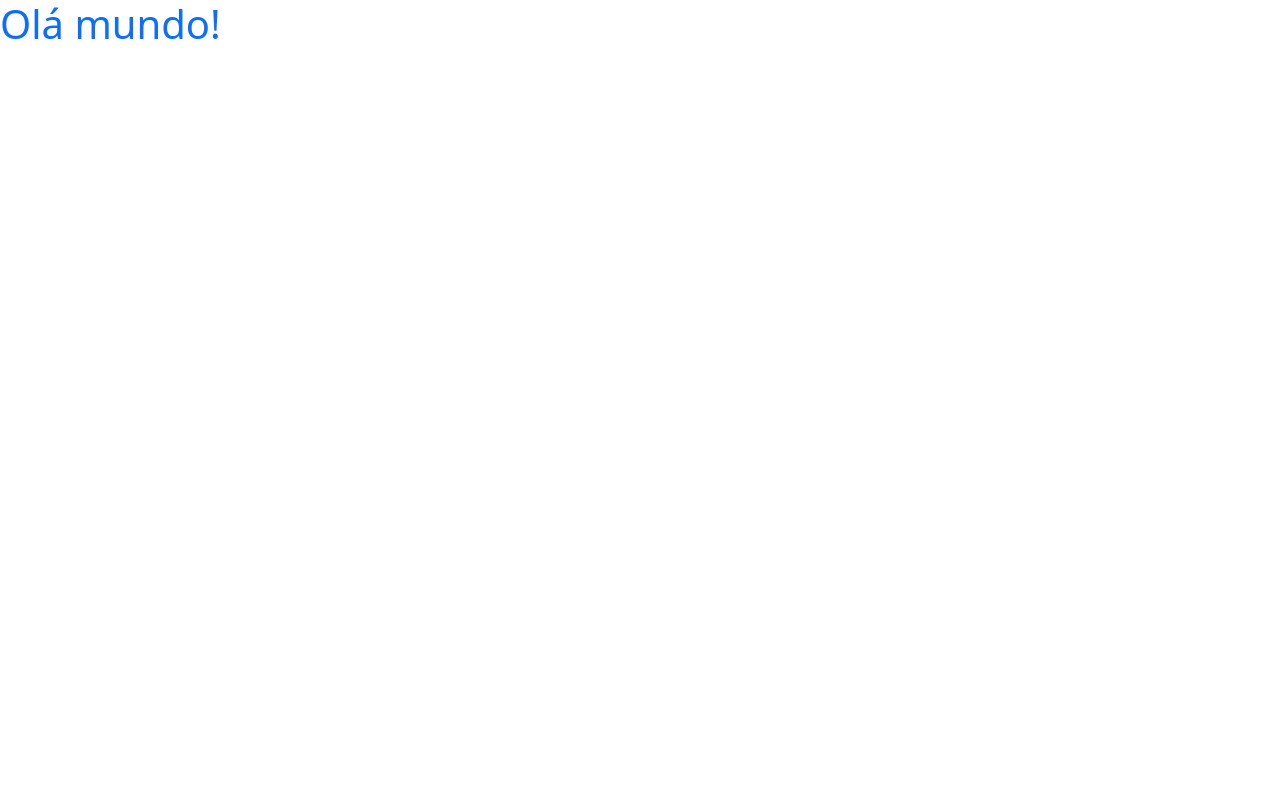
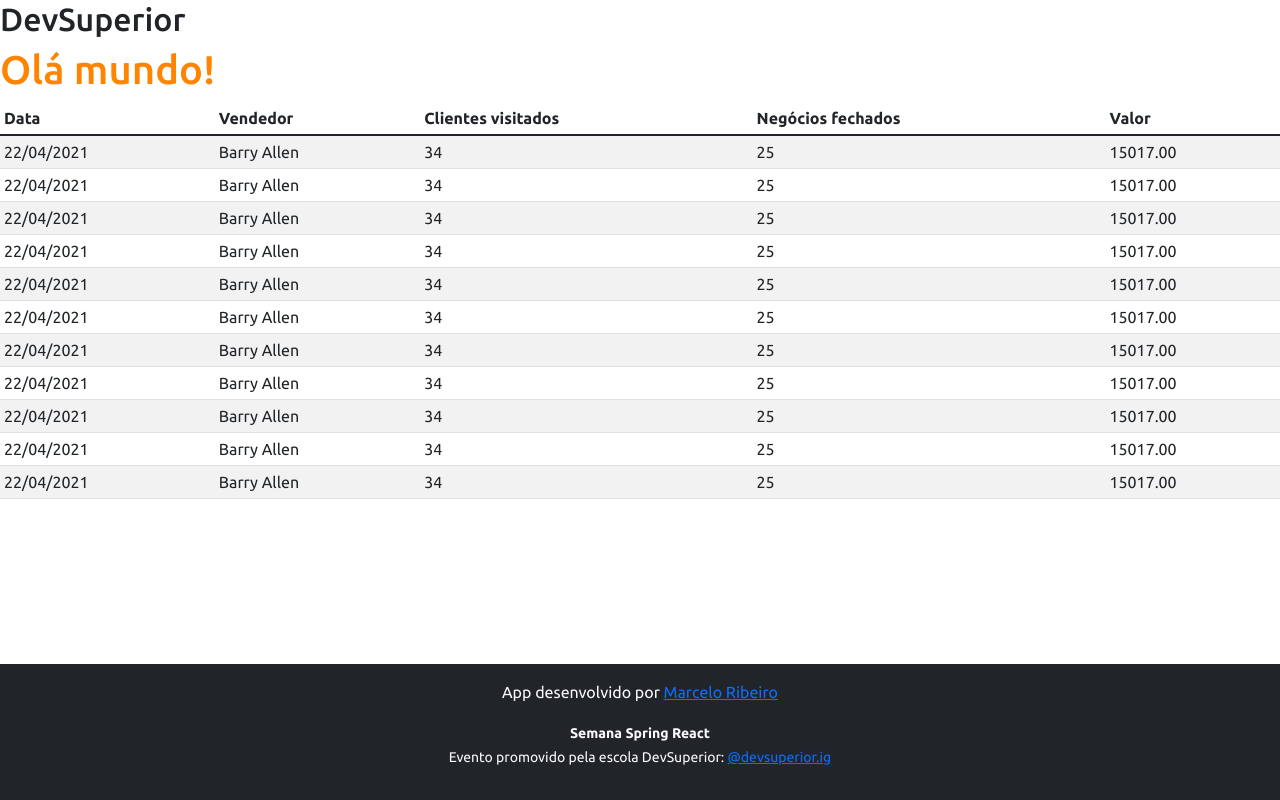
Before and after one commit to Marceloeletron/projeto-sds3, a React (Create React App) app in the folder frontend/: page / in a window 1280 px wide. Built offline with nearby package versions, Linux system fonts and the light colour scheme.

Commit message:
Basic static components

```diff
--- a/frontend/src/App.tsx
+++ b/frontend/src/App.tsx
@@ -1,8 +1,18 @@
+import DataTable from "components";
+import Footer from "components/footer";
+import NavBar from "components/NavBar";
+
 function App() {
   return (
-    <div>
-      <h1 className="text-primary">Olá mundo!</h1>
-    </div>
+    <>
+      <NavBar />
+      <div className="conteiner">
+        <h1 className="text-primary">Olá mundo!</h1>
+
+        <DataTable />
+      </div>
+      <Footer />
+    </>
   );
 }
 
--- a/frontend/src/assets/css/styles.css
+++ b/frontend/src/assets/css/styles.css
@@ -0,0 +1,32 @@
+@import url('https://fonts.googleapis.com/css2?family=Ubuntu:wght@300;400;500;700&display=swap');
+:root {
+    --color-primary: #FF8400;
+}
+
+html, body {
+    height: 100%;
+    font-family: "Ubuntu", sans-serif;
+}
+
+#root {
+    display: flex;
+    flex-direction: column;
+    height: 100%;
+}
+
+.content {
+    flex: 1 0 auto;
+}
+
+.footer {
+    flex-shrink: 0;
+    text-align: center;
+}
+
+.bg-primary {
+    background-color: var(--color-primary) !important;
+}
+
+.text-primary {
+    color: var(--color-primary) !important;
+}
--- /dev/null
+++ b/frontend/src/components/NavBar/index.tsx
@@ -0,0 +1,9 @@
+function NavBar() {
+    return (
+        <div>
+            <h2>DevSuperior</h2>
+        </div>
+    );
+}
+
+export default NavBar;
--- /dev/null
+++ b/frontend/src/components/footer/index.tsx
@@ -0,0 +1,13 @@
+const Footer = () => {
+    return (
+        <footer className="footer mt-auto py-3 bg-dark">
+  <div className="container">
+    <p className="text-light">App desenvolvido por <a href="https://github.com/Marceloeletron" target="_blank" rel="noreferrer">Marcelo Ribeiro</a></p>
+    <p className="text-light"><small><strong>Semana Spring React</strong><br/>
+      Evento promovido pela escola DevSuperior: <a href="https://instagram.com/devsuperior.ig" target="_blank" rel="noreferrer">@devsuperior.ig</a></small></p>
+  </div>
+</footer>
+    );
+}
+
+export default Footer;
--- /dev/null
+++ b/frontend/src/components/index.tsx
@@ -0,0 +1,90 @@
+const DataTable = () => {
+    return (
+        <div className="table-responsive">
+            <table className="table table-striped table-sm">
+                <thead>
+                    <tr>
+                        <th>Data</th>
+                        <th>Vendedor</th>
+                        <th>Clientes visitados</th>
+                        <th>Negócios fechados</th>
+                        <th>Valor</th>
+                    </tr>
+                </thead>
+                <tbody>
+                    <tr>
+                        <td>22/04/2021</td>
+                        <td>Barry Allen</td>
+                        <td>34</td>
+                        <td>25</td>
+                        <td>15017.00</td>
+                    </tr>
+                    <tr>
+                        <td>22/04/2021</td>
+                        <td>Barry Allen</td>
+                        <td>34</td>
+                        <td>25</td>
+                        <td>15017.00</td>
+                    </tr><tr>
+                        <td>22/04/2021</td>
+                        <td>Barry Allen</td>
+                        <td>34</td>
+                        <td>25</td>
+                        <td>15017.00</td>
+                    </tr><tr>
+                        <td>22/04/2021</td>
+                        <td>Barry Allen</td>
+                        <td>34</td>
+                        <td>25</td>
+                        <td>15017.00</td>
+                    </tr><tr>
+                        <td>22/04/2021</td>
+                        <td>Barry Allen</td>
+                        <td>34</td>
+                        <td>25</td>
+                        <td>15017.00</td>
+                    </tr><tr>
+                        <td>22/04/2021</td>
+                        <td>Barry Allen</td>
+                        <td>34</td>
+                        <td>25</td>
+                        <td>15017.00</td>
+                    </tr><tr>
+                        <td>22/04/2021</td>
+                        <td>Barry Allen</td>
+                        <td>34</td>
+                        <td>25</td>
+                        <td>15017.00</td>
+                    </tr><tr>
+                        <td>22/04/2021</td>
+                        <td>Barry Allen</td>
+                        <td>34</td>
+                        <td>25</td>
+                        <td>15017.00</td>
+                    </tr><tr>
+                        <td>22/04/2021</td>
+                        <td>Barry Allen</td>
+                        <td>34</td>
+                        <td>25</td>
+                        <td>15017.00</td>
+                    </tr><tr>
+                        <td>22/04/2021</td>
+                        <td>Barry Allen</td>
+                        <td>34</td>
+                        <td>25</td>
+                        <td>15017.00</td>
+                    </tr><tr>
+                        <td>22/04/2021</td>
+                        <td>Barry Allen</td>
+                        <td>34</td>
+                        <td>25</td>
+                        <td>15017.00</td>
+                    </tr>
+                </tbody>
+            </table>
+        </div>
+
+    );
+}
+
+export default DataTable;
```
Also changed, not shown: frontend/src/assets/img/ds-dark.svg (added).
